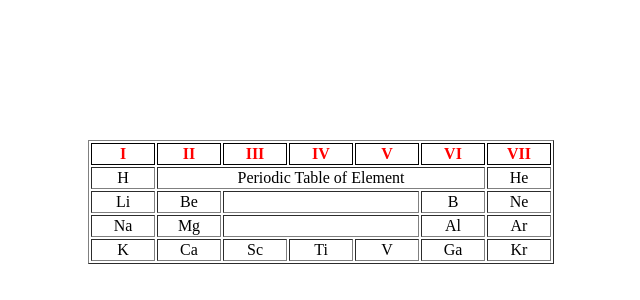
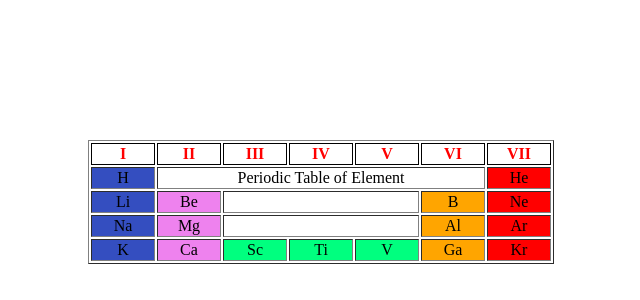
Before and after one commit to MOIZSIDDIQE/HTML_CSS-Assignment, a plain HTML site: page periodic table/index.html in a window 1280 px wide. Shown: the part 198-498 px from the top of the page, without its empty margins (319-959 px from the left). Drawn offline with Linux system fonts and the light colour scheme.

Commit message:
Give coloring

```diff
--- a/periodic table/styles.css
+++ b/periodic table/styles.css
@@ -23,3 +23,24 @@ div {
     justify-content: center;
 
 }
+
+
+.firstCol {
+    background-color: rgb(52, 78, 192);
+}
+
+.secondCol {
+    background-color: violet;
+}
+
+.threeCol {
+    background-color: springgreen;
+}
+
+.fourCol {
+    background-color: orange;
+}
+
+.fiveCol {
+    background-color: red;
+}
```
